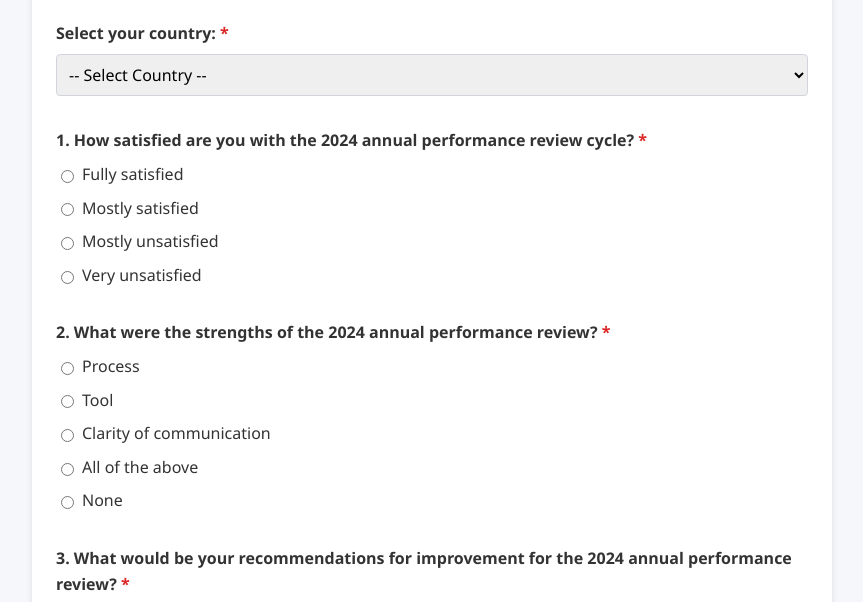
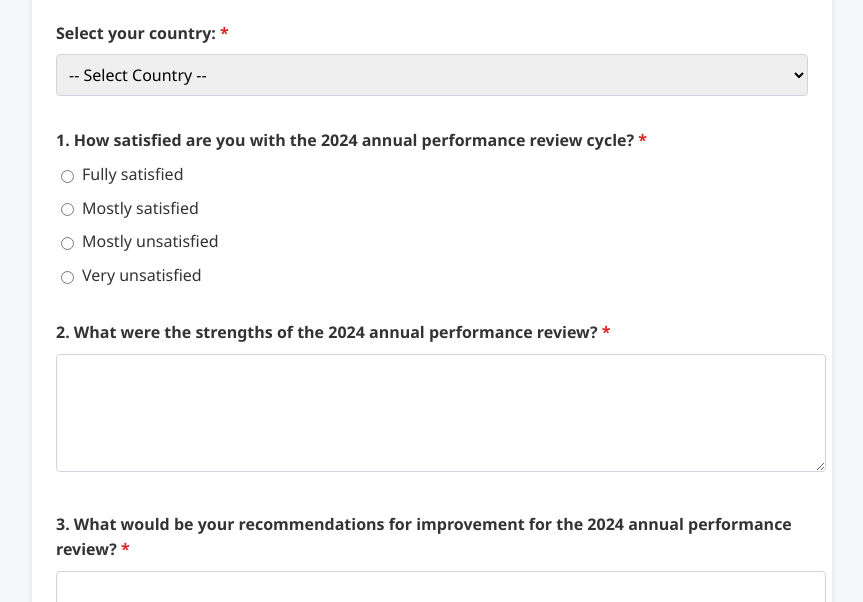
Before and after one commit to Oleksandr231989/Survey_employees, a website: page index.html in a window 1280 px wide. Shown: the part 147-749 px from the top of the page, without its empty margins (208-1071 px from the left). Drawn offline with Linux system fonts and the light colour scheme.

Commit message:
Update index.html

```diff
--- a/index.html
+++ b/index.html
@@ -278,38 +278,9 @@
             </div>
 
             <div class="question" id="q2Question">
-                <label>2. What were the strengths of the 2024 annual performance review? <span class="required">*</span></label>
-                <div class="option">
-                    <label>
-                        <input type="radio" name="q2" value="Process">
-                        Process
-                    </label>
-                </div>
-                <div class="option">
-                    <label>
-                        <input type="radio" name="q2" value="Tool">
-                        Tool
-                    </label>
-                </div>
-                <div class="option">
-                    <label>
-                        <input type="radio" name="q2" value="Clarity of communication">
-                        Clarity of communication
-                    </label>
-                </div>
-                <div class="option">
-                    <label>
-                        <input type="radio" name="q2" value="All of the above">
-                        All of the above
-                    </label>
-                </div>
-                <div class="option">
-                    <label>
-                        <input type="radio" name="q2" value="None">
-                        None
-                    </label>
-                </div>
-                <div class="error-message">Please select an option</div>
+                <label for="q2">2. What were the strengths of the 2024 annual performance review? <span class="required">*</span></label>
+                <textarea id="q2" name="q2"></textarea>
+                <div class="error-message">Please provide your response</div>
             </div>
 
             <div class="question" id="q3Question">
@@ -536,7 +507,7 @@
                     const formData = {
                         country: document.getElementById('country').value,
                         satisfaction_level: document.querySelector('input[name="q1"]:checked')?.value || '',
-                        strengths: document.querySelector('input[name="q2"]:checked')?.value || '',
+                        strengths: document.getElementById('q2').value,
                         improvement_recommendations: document.getElementById('q3').value,
                         faced_challenges: document.querySelector('input[name="q4"]:checked')?.value === 'Yes',
                         main_challenge: document.querySelector('input[name="q5"]:checked')?.value || null,
```
